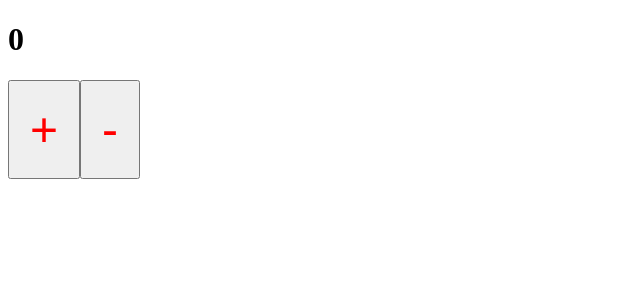
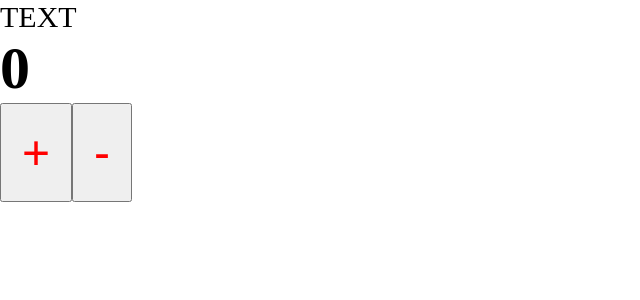
Before and after one commit to rize-the-flag/high, a React app: page / in a window 1280 px wide. Shown: the top 300 px of the page, without its empty margins (0-640 px from the left). Built offline with nearby package versions, Linux system fonts and the light colour scheme.

Commit message:
Configure css modules

```diff
--- a/package.json
+++ b/package.json
@@ -19,6 +19,7 @@
     "@types/webpack-dev-server": "^4.7.2",
     "css-loader": "^6.10.0",
     "html-webpack-plugin": "^5.5.0",
+    "mini-css-extract-plugin": "^2.8.1",
     "sass": "^1.71.1",
     "sass-loader": "^14.1.1",
     "style-loader": "^3.3.4",
--- /dev/null
+++ b/src/App.tsx
@@ -0,0 +1,13 @@
+import React from 'react';
+import Counter from "./components/Counter";
+import './index.scss'
+export const App = () => {
+  return (
+    <div className="app">
+      TEXT
+      <Counter />
+    </div>
+  );
+};
+
+export default App;
--- a/src/components/Counter.scss
+++ b/src/components/Counter.module.scss
@@ -1,4 +1,4 @@
-button {
+.btn {
     padding: 20px;
     color: red;
     font-size: 48px;
--- a/src/components/Counter.tsx
+++ b/src/components/Counter.tsx
@@ -1,5 +1,5 @@
 import React, {useState} from 'react';
-import './Counter.scss'
+import classes from './Counter.module.scss'
 export const Counter = () => {
   const [value, setValue] = useState(0);
   const onClick = (value: number) => setValue(v => v + value);
@@ -7,8 +7,8 @@
   return (
     <div>
       <h1>{value}</h1>
-      <button onClick={() => onClick(1)}>+</button>
-      <button onClick={() => onClick(-1)}>-</button>
+      <button className={classes.btn} onClick={() => onClick(1)}>+</button>
+      <button className={classes.btn} onClick={() => onClick(-1)}>-</button>
     </div>
   );
 };
--- /dev/null
+++ b/src/index.scss
@@ -0,0 +1,9 @@
+* {
+  margin: 0;
+  padding: 0;
+  box-sizing: border-box;
+}
+
+.app {
+  font-size: 30px;
+}
--- a/src/index.tsx
+++ b/src/index.tsx
@@ -1,8 +1,8 @@
 import {render} from "react-dom";
-import Counter from "./components/Counter";
+import App from "./App";
 
 
 render(
-  <Counter />,
+  <App />,
   document.getElementById('root')
 )
```
Also changed, not shown: src/global.d.ts (added, +8 -0 lines), 4 other files (tests, documents, lock files or other folders).
